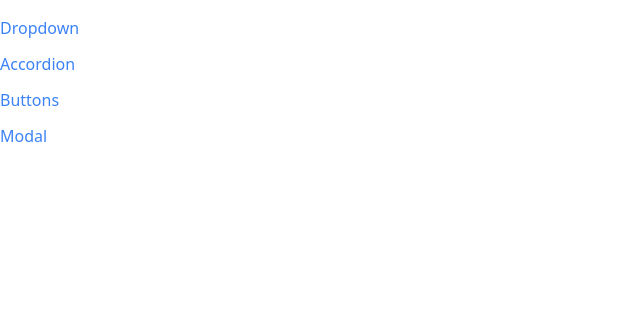
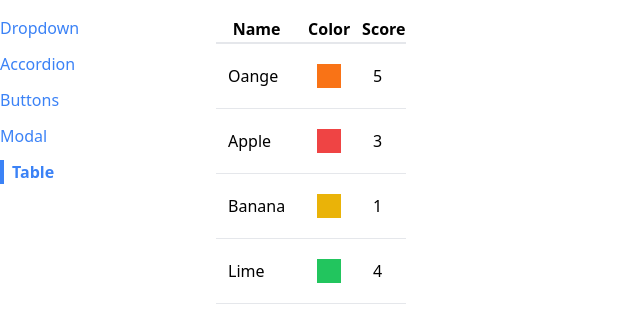
Before and after one commit to AntimonS/React-comp, a React (Create React App) app: page /table in a window 1280 px wide. Shown: the top 322 px of the page, without its empty margins (0-640 px from the left). Built offline with nearby package versions, Linux system fonts and the light colour scheme.

Commit message:
added new component table.js and tablePage.js

```diff
--- a/src/App.js
+++ b/src/App.js
@@ -4,6 +4,7 @@
 import DropdownPage from "./pages/DropdownPage";
 import ButtonPage from "./pages/ButtonPage";
 import ModalPage from "./pages/ModalPage";
+import TablePage from "./pages/TablePage";
 
 function App() {
   return (
@@ -22,6 +23,9 @@
         <Route path="/modal">
           <ModalPage />
         </Route>
+        <Route path="/table">
+          <TablePage />
+        </Route>
       </div>
     </div>
   );
--- a/src/components/Dropdown.js
+++ b/src/components/Dropdown.js
@@ -25,7 +25,7 @@
     setIsOpen(!isOpen);
   };
 
-  window.timeTwo = performance.now();
+  // window.timeTwo = performance.now();
   const handleOptionClick = (option) => {
     setIsOpen(false);
     onChange(option);
--- a/src/components/Sidebar.js
+++ b/src/components/Sidebar.js
@@ -6,6 +6,7 @@
     { label: "Accordion", path: "/accordion" },
     { label: "Buttons", path: "/buttons" },
     { label: "Modal", path: "/modal" },
+    { label: "Table", path: "/table" },
   ];
 
   const renderedLinks = links.map((link) => {
--- /dev/null
+++ b/src/components/Table.js
@@ -0,0 +1,27 @@
+function Table({ data, config }) {
+  const renderedHeaders = config.map((column) => {
+    return <th key={column.label}>{column.label}</th>;
+  });
+
+  const renderedRows = data.map((fruit) => {
+    return (
+      <tr className="border-b" key={fruit.name}>
+        <td className="p-3">{fruit.name}</td>
+        <td className="p-3">
+          <div className={`p-3 m-2 ${fruit.color}`}></div>
+        </td>
+        <td className="p-3">{fruit.score}</td>
+      </tr>
+    );
+  });
+  return (
+    <table className="table-auto border-spacing-2">
+      <thead>
+        <tr className="border-b-2">{renderedHeaders}</tr>
+      </thead>
+      <tbody>{renderedRows}</tbody>
+    </table>
+  );
+}
+
+export default Table;
--- /dev/null
+++ b/src/pages/TablePage.js
@@ -0,0 +1,20 @@
+import Table from "../components/Table";
+
+function TablePage() {
+  const data = [
+    { name: "Oange", color: "bg-orange-500", score: "5" },
+    { name: "Apple", color: "bg-red-500", score: "3" },
+    { name: "Banana", color: "bg-yellow-500", score: "1" },
+    { name: "Lime", color: "bg-green-500", score: "4" },
+  ];
+
+  const config = [{ label: "Name" }, { label: "Color" }, { label: "Score" }];
+
+  return (
+    <div>
+      <Table config={config} data={data} />
+    </div>
+  );
+}
+
+export default TablePage;
```
